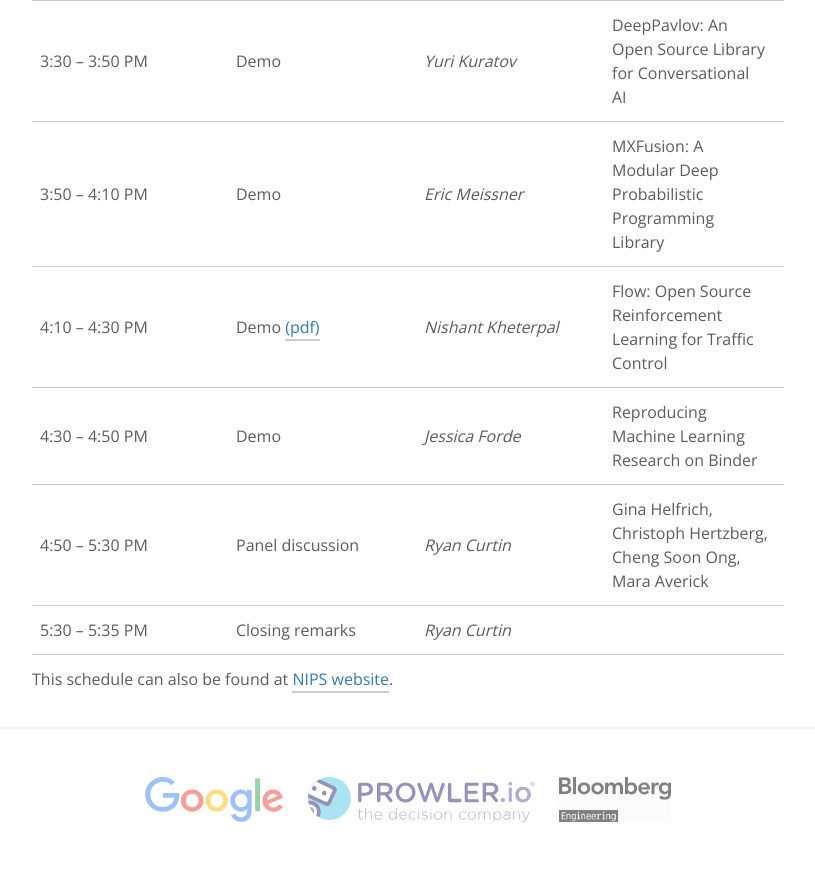
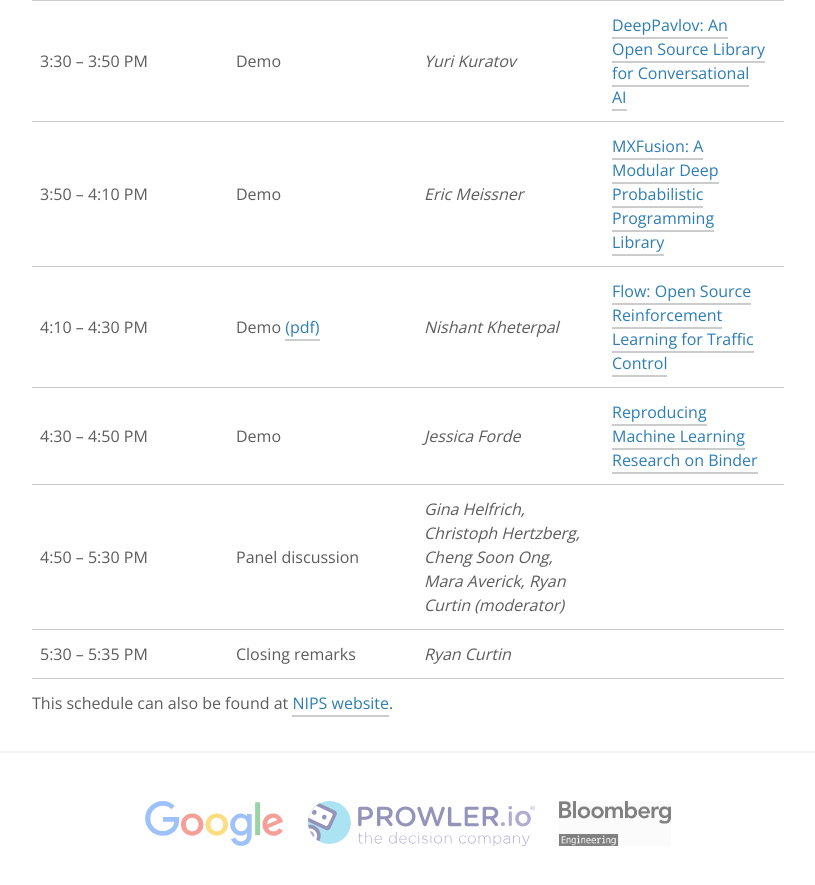
Before and after one commit to nips-2018-oss/nips-2018-oss.github.io, a Jekyll site: the page built from schedule.md, in a window 1280 px wide and 900 px high, scrolled down 3394 px. Shown: the top 885 px of the window, without its empty margins (232-1047 px from the left). Built offline with Jekyll 4.4.1, drawn with Linux system fonts in a browser that asks for light colours; nearby versions of some CDN libraries.

```diff
--- a/schedule.md
+++ b/schedule.md
@@ -14,35 +14,35 @@
 | 8:30 &ndash; 9:00 AM      | Invited talk [(pdf)](https://www.dropbox.com/s/bssnm6ky59luatf/helfrich.pdf?dl=0) | Gina Helfrich | [NumFOCUS](https://numfocus.org)     |
 | 9:00 &ndash; 9:30 AM      | Invited talk [(pdf)](https://www.dropbox.com/s/knkaqvwxssa7y9c/hertzberg.pdf?dl=0)  | Christoph Hertzberg | [Eigen3](http://eigen.tuxfamily.org) |
 | 9:30 &ndash; 10:00 AM     | Invited talk [(pdf)](https://www.dropbox.com/s/2uojbagloa69r52/vanschoren.pdf?dl=0) | Joaquin Vanschoren | [OpenML](https://www.openml.org)  |
-| 10:00 &ndash; 10:05 AM    | Poster spotlight [(pdf)](https://www.dropbox.com/s/5r4ic2t4hv9lxht/sadowski.pdf?dl=0) | Peter Sadowski   | Sherpa: Hyperparameter Optimization for Machine Learning Models |
-| 10:05 &ndash; 10:10 AM    | Poster spotlight [(pdf)](https://www.dropbox.com/s/atlgd9jgn3r5e1a/alber.pdf?dl=0) | Maximilian Alber | How to iNNvestigate neural network’s predictions! |
-| 10:10 &ndash; 10:15 AM    | Poster spotlight [(pdf)](https://www.dropbox.com/s/hgbxvej0i5qcx53/edel.pdf?dl=0) | Marcus Edel      | mlpack open-source machine learning library and community |
-| 10:15 &ndash; 10:20 AM    | Poster spotlight [(pdf)](https://www.dropbox.com/s/wbxylh47e1xq7zm/kasai.pdf?dl=0) | Hiroyuki Kasai   | Stochastic optimization library: SGDLibrary |
-| 10:20 &ndash; 10:25 AM    | Poster spotlight [(pdf)](https://www.dropbox.com/s/g3t9o15y6rlfc3r/lester.pdf?dl=0) | Brian Lester     | Baseline: Strong, Extensible, Reproducible, Deep Learning Baselines for NLP |
-| 10:25 AM &ndash; 11:20 AM | Poster               | | McTorch, a manifold optimization library for deep learning |
-| 10:25 AM &ndash; 11:20 AM | Poster               | | Tensorflex: Tensorflow bindings for the Elixir programming language |
-| 10:25 AM &ndash; 11:20 AM | Poster               | | Open Source Machine Learning Software Development in CERN(High-Energy Physics): lessons and exchange of experience |
-| 10:25 AM &ndash; 11:20 AM | Poster               | | Accelerating Machine Learning Research with MI-Prometheus |
-| 10:25 AM &ndash; 11:20 AM | Poster               | | Gravity: A Mathematical Modeling Language for Optimization and Machine Learning |
-| 10:25 AM &ndash; 11:20 AM | Poster               | | skpro: A domain-agnostic modelling framework for probabilistic supervised learning |
-| 10:25 AM &ndash; 11:20 AM | Poster               | | xpandas - python data containers for structured types and structured machine learning tasks |
-| 10:25 AM &ndash; 11:20 AM | Poster               | | Machine Learning at Microsoft with ML.NET |
-| 10:25 AM &ndash; 11:20 AM | Poster               | | Open Fabric for Deep Learning Models |
-| 10:25 AM &ndash; 11:20 AM | Poster               | | Towards Reproducible and Reusable Deep Learning Systems Research Artifacts |
-| 10:25 AM &ndash; 11:20 AM | Poster               | | PyLissom: A tool for modeling computational maps of the visual cortex in PyTorch |
-| 10:25 AM &ndash; 11:20 AM | Poster               | | Salad: A Toolbox for Semi-supervised Adaptive Learning Across Domains|
-| 10:25 AM &ndash; 11:20 AM | Poster               | | Why every GBM speed benchmark is wrong |
-| 11:20 AM &ndash; 11:40 PM | Contributed talk [(pdf)](https://www.dropbox.com/s/n2c729619w8k0ev/andrews.pdf?dl=0) | Martin Andrews | Building, growing and sustaining ML communities |
-| 11:40 AM &ndash; 12:00 PM | Contributed talk [(pdf)](https://www.dropbox.com/s/et22sue57alxta1/fonnesbeck.pdf?dl=0) | Christopher Fonnesbeck | PyMC's Big Adventure: Lessons Learned from the Development of Open-source Software for Probabilistic Programming |
+| 10:00 &ndash; 10:05 AM    | Poster spotlight [(pdf)](https://www.dropbox.com/s/5r4ic2t4hv9lxht/sadowski.pdf?dl=0) | Peter Sadowski   | [Sherpa: Hyperparameter Optimization for Machine Learning Models](https://openreview.net/forum?id=HklSUMyJcQ) |
+| 10:05 &ndash; 10:10 AM    | Poster spotlight [(pdf)](https://www.dropbox.com/s/atlgd9jgn3r5e1a/alber.pdf?dl=0) | Maximilian Alber | [How to iNNvestigate neural network’s predictions!](https://openreview.net/forum?id=ByeDpyc0Ym) |
+| 10:10 &ndash; 10:15 AM    | Poster spotlight [(pdf)](https://www.dropbox.com/s/hgbxvej0i5qcx53/edel.pdf?dl=0) | Marcus Edel      | [mlpack open-source machine learning library and community](https://openreview.net/forum?id=ByltfevYt7) |
+| 10:15 &ndash; 10:20 AM    | Poster spotlight [(pdf)](https://www.dropbox.com/s/wbxylh47e1xq7zm/kasai.pdf?dl=0) | Hiroyuki Kasai   | [Stochastic optimization library: SGDLibrary](https://openreview.net/forum?id=BJlDOeiOKQ) |
+| 10:20 &ndash; 10:25 AM    | Poster spotlight [(pdf)](https://www.dropbox.com/s/g3t9o15y6rlfc3r/lester.pdf?dl=0) | Brian Lester     | [Baseline: Strong, Extensible, Reproducible, Deep Learning Baselines for NLP](https://openreview.net/forum?id=r1xEb7J15Q) |
+| 10:25 AM &ndash; 11:20 AM | Poster               | | [McTorch, a manifold optimization library for deep learning](https://openreview.net/forum?id=BJlztXtM97) |
+| 10:25 AM &ndash; 11:20 AM | Poster               | | [Tensorflex: Tensorflow bindings for the Elixir programming language](https://openreview.net/forum?id=rke_rL2ftm) |
+| 10:25 AM &ndash; 11:20 AM | Poster               | | [Open Source Machine Learning Software Development in CERN(High-Energy Physics): lessons and exchange of experience](https://openreview.net/forum?id=r1lNf28CY7) |
+| 10:25 AM &ndash; 11:20 AM | Poster               | | [Accelerating Machine Learning Research with MI-Prometheus](https://openreview.net/forum?id=rkxVOvH3FQ) |
+| 10:25 AM &ndash; 11:20 AM | Poster               | | [Gravity: A Mathematical Modeling Language for Optimization and Machine Learning](https://openreview.net/forum?id=SygqpT-2YQ) |
+| 10:25 AM &ndash; 11:20 AM | Poster               | | [skpro: A domain-agnostic modelling framework for probabilistic supervised learning](https://openreview.net/forum?id=B1gIZHtAFQ) |
+| 10:25 AM &ndash; 11:20 AM | Poster               | | [xpandas - python data containers for structured types and structured machine learning tasks](https://openreview.net/forum?id=HygUUCv0KQ) |
+| 10:25 AM &ndash; 11:20 AM | Poster               | | [Machine Learning at Microsoft with ML.NET](https://openreview.net/forum?id=HJgt13-t97) |
+| 10:25 AM &ndash; 11:20 AM | Poster               | | [Open Fabric for Deep Learning Models](https://openreview.net/forum?id=SygNVgd-cQ) |
+| 10:25 AM &ndash; 11:20 AM | Poster               | | [Towards Reproducible and Reusable Deep Learning Systems Research Artifacts](https://openreview.net/forum?id=Ske-2Gyk9X) |
+| 10:25 AM &ndash; 11:20 AM | Poster               | | [PyLissom: A tool for modeling computational maps of the visual cortex in PyTorch](https://openreview.net/forum?id=rJex9Mc0Y7) |
+| 10:25 AM &ndash; 11:20 AM | Poster               | | [Salad: A Toolbox for Semi-supervised Adaptive Learning Across Domains](https://openreview.net/forum?id=S1lTifykqm) |
+| 10:25 AM &ndash; 11:20 AM | Poster               | | [Why every GBM speed benchmark is wrong](https://openreview.net/forum?id=ryexWdLRtm) |
+| 11:20 AM &ndash; 11:40 PM | Contributed talk [(pdf)](https://www.dropbox.com/s/n2c729619w8k0ev/andrews.pdf?dl=0) | Martin Andrews | [Building, growing and sustaining ML communities](https://openreview.net/forum?id=B1gnSzEY9X) |
+| 11:40 AM &ndash; 12:00 PM | Contributed talk [(pdf)](https://www.dropbox.com/s/et22sue57alxta1/fonnesbeck.pdf?dl=0) | Christopher Fonnesbeck | [PyMC's Big Adventure: Lessons Learned from the Development of Open-source Software for Probabilistic Programming](https://openreview.net/forum?id=HkeUcNqAKQ) |
 | 12:00 PM &ndash; 2:00 PM | Lunch (on your own)                          |                             |
 | 2:00 &ndash; 2:30 PM    | Invited talk [(pdf)](https://www.dropbox.com/s/zimm71s6ru14wga/hensman.pdf?dl=0) | James Hensman | [GPFlow](https://github.com/GPflow/GPflow)       |
 | 2:30 &ndash; 3:00 PM    | Invited talk [(pdf)](https://www.dropbox.com/s/l07j91s5u53tl15/averick.pdf?dl=0) | Mara Averick | [tidyverse](https://www.tidyverse.org)     |
 | 3:00 &ndash; 3:30 PM    | Afternoon coffee break                       |                             |
-| 3:30 &ndash; 3:50 PM    | Demo                 | Yuri Kuratov | DeepPavlov: An Open Source Library for Conversational AI |
-| 3:50 &ndash; 4:10 PM    | Demo                 | Eric Meissner | MXFusion: A Modular Deep Probabilistic Programming Library |
-| 4:10 &ndash; 4:30 PM    | Demo [(pdf)](https://www.dropbox.com/s/edrg2vpu172miaa/kheterpal.pdf?dl=0) | Nishant Kheterpal | Flow: Open Source Reinforcement Learning for Traffic Control |
-| 4:30 &ndash; 4:50 PM    | Demo                 | Jessica Forde | Reproducing Machine Learning Research on Binder |
-| 4:50 &ndash; 5:30 PM    | Panel discussion      | Ryan Curtin | Gina Helfrich, Christoph Hertzberg, Cheng Soon Ong, Mara Averick |
+| 3:30 &ndash; 3:50 PM    | Demo                 | Yuri Kuratov | [DeepPavlov: An Open Source Library for Conversational AI](https://openreview.net/forum?id=Byl7Y79w97) |
+| 3:50 &ndash; 4:10 PM    | Demo                 | Eric Meissner | [MXFusion: A Modular Deep Probabilistic Programming Library](https://openreview.net/forum?id=SyevOObYcm) |
+| 4:10 &ndash; 4:30 PM    | Demo [(pdf)](https://www.dropbox.com/s/edrg2vpu172miaa/kheterpal.pdf?dl=0) | Nishant Kheterpal | [Flow: Open Source Reinforcement Learning for Traffic Control](https://openreview.net/forum?id=HygB_yvYqX) |
+| 4:30 &ndash; 4:50 PM    | Demo                 | Jessica Forde | [Reproducing Machine Learning Research on Binder](https://openreview.net/forum?id=BJepbQkJ5Q) |
+| 4:50 &ndash; 5:30 PM    | Panel discussion      | Gina Helfrich, Christoph Hertzberg, Cheng Soon Ong, Mara Averick, Ryan Curtin (moderator) | |
 | 5:30 &ndash; 5:35 PM    | Closing remarks       | Ryan Curtin | |
 
 This schedule can also be found at [NIPS website](https://nips.cc/Conferences/2018/Schedule?showEvent=10920).
```
